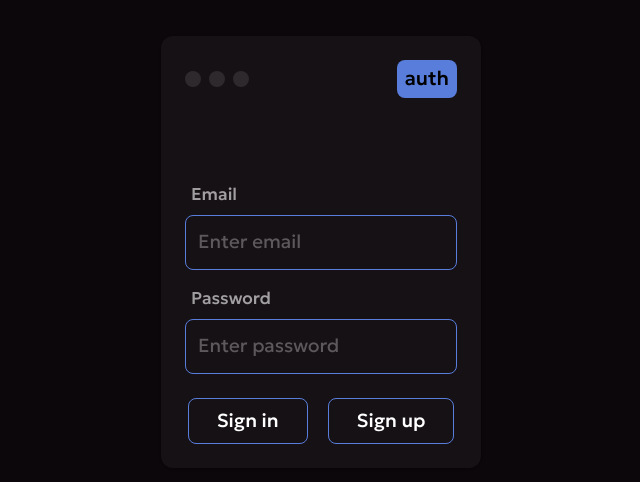
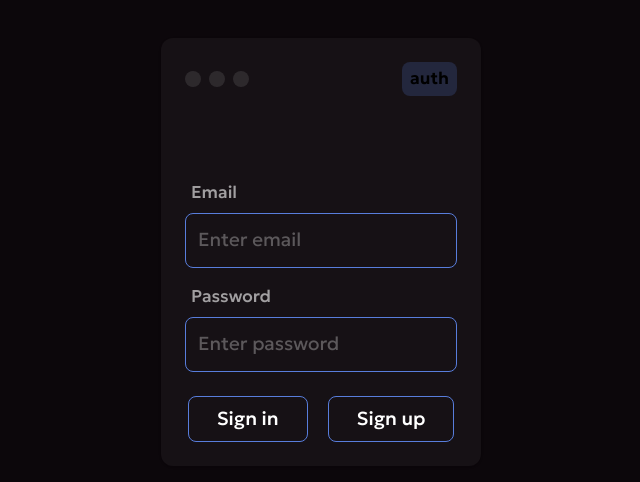
Before and after one commit to AAkismetKLASNI/planner, a Next.js app in the folder client/: page / in a window 1280 px wide. Shown: the part 148-630 px from the top of the page, without its empty margins (319-959 px from the left). Built offline with nearby package versions, Linux system fonts and the light colour scheme.

Commit message:
client/style: работа над визуалом

```diff
--- a/client/package.json
+++ b/client/package.json
@@ -33,7 +33,6 @@
     "sass": "^1.83.4",
     "scss": "^0.2.4",
     "sonner": "^1.7.2",
-    "tailwind-variants": "^0.3.1",
     "yup": "^1.6.1"
   },
   "devDependencies": {
--- a/client/src/app/i/settings/page.tsx
+++ b/client/src/app/i/settings/page.tsx
@@ -11,7 +11,7 @@ export const metadata: Metadata = {
 export default function SettingsPage() {
   return (
     <div>
-      <Heading title="Settings" />
+      <Heading title="settings" />
       <Settings />
     </div>
   );
--- a/client/src/app/i/tasks/config/priority.data.ts
+++ b/client/src/app/i/tasks/config/priority.data.ts
@@ -8,14 +8,14 @@ export interface IPriorityOption extends IOption {
 export const PRIORITY: IPriorityOption[] = [
   {
     label: 'high',
-    value: 'bg-[#c71d1c]',
+    value: '156, 43, 43',
   },
   {
     label: 'medium',
-    value: 'bg-[#dd992b]',
+    value: '255, 128, 0',
   },
   {
     label: 'low',
-    value: 'bg-[#0048ab]',
+    value: '0, 128, 255',
   },
 ];
--- a/client/src/app/i/time-blocks/components/time.block.tsx
+++ b/client/src/app/i/time-blocks/components/time.block.tsx
@@ -1,6 +1,6 @@
 'use client';
 
-// note: к слову, не знаю как, но для мобильных версий можно будет сделеть возможный свап влево блоков, чтобы удалить или изменить их как в ТГ с чатами
+// feat: к слову, не знаю как, но для мобильных версий можно будет сделеть возможный свап влево блоков, чтобы удалить или изменить их как в ТГ с чатами
 import { useDeleteTimeBlock } from '../hooks/use.delete.time.block';
 import { useTimeBlockSortable } from '../hooks/use.time.block.sortable';
 import { Edit, GripVertical, Trash } from 'lucide-react';
@@ -24,10 +24,12 @@ export function TimeBlock({ item }: { item: ITimeBlockResponse }) {
   return (
     <div
       ref={setNodeRef}
-      className={`${item.color} rounded-lg mb-3 px-2 py-8 relative flex items-center justify-between gap-2`}
       style={{
         ...style,
+        borderColor: `rgb(${item.color})`,
+        backgroundColor: `rgba(${item.color}, 0.2)`,
       }}
+      className={`border-l-4 backdrop-blur-lg rounded-lg mb-3 px-2 py-8 relative flex items-center justify-between gap-2`}
     >
       <i className="text-xs opacity-70 absolute top-2 left-2">
         ({item.duration} min.)
--- a/client/src/app/i/time-blocks/form/colors.data.ts
+++ b/client/src/app/i/time-blocks/form/colors.data.ts
@@ -1,8 +1,8 @@
 import { IOption } from '@/components/ui/single-select/single-select';
 
 export const COLORS: IOption[] = [
-  { label: 'Blue', value: 'bg-[#0080FF]' },
-  { label: 'Red', value: 'bg-[#9C2B2B]' },
-  { label: 'Pink', value: 'bg-[#FF00FF]' },
-  { label: 'Beige', value: 'bg-[#FF8000]' },
+  { label: 'Blue', value: '0, 128, 255' },
+  { label: 'Red', value: '156, 43, 43' },
+  { label: 'Pink', value: '255, 0, 255' },
+  { label: 'Beige', value: '255, 128, 0' },
 ];
--- a/client/src/app/i/time-blocks/time.blocking.tsx
+++ b/client/src/app/i/time-blocks/time.blocking.tsx
@@ -10,7 +10,7 @@ export function TimeBlocking() {
 
   return (
     <FormProvider {...methods}>
-      <div className="flex flex-col w-1/2 mx-auto gap-6">
+      <div className="flex flex-col w-10/12 mx-auto gap-6">
         <TimeBlocksForm />
         <TimeBlockingList />
       </div>
--- a/client/src/components/ui/badge/badge.tsx
+++ b/client/src/components/ui/badge/badge.tsx
@@ -1,18 +1,18 @@
 import type { PropsWithChildren } from 'react';
-
-// fix: удалить если что
-// import { tv } from 'tailwind-variants';
 
 interface IBadge {
   color: string | undefined;
   onClick?: () => void;
 }
 
+// fix: решить что-то с RGB
+
 export function Badge({ children, color, onClick }: PropsWithChildren<IBadge>) {
   return (
     <span
       onClick={onClick}
-      className={`rounded-lg ${color} w-max py-1 px-2 font-semibold text-sm text-white transition cursor-pointer`}
+      style={{ backgroundColor: `rgba(${color}, 0.2)` }}
+      className={`rounded-lg w-max py-1 px-2 font-semibold text-sm transition cursor-pointer`}
     >
       {children}
     </span>
--- a/client/src/components/ui/heading/heading.tsx
+++ b/client/src/components/ui/heading/heading.tsx
@@ -1,3 +1,4 @@
+import { Badge } from '../badge/badge';
 import { GlobalLoader } from '../loaders/global.loader';
 
 interface IHeading {
@@ -8,9 +9,7 @@ export function Heading({ title }: IHeading) {
   return (
     <div className="flex justify-between items-center mb-12">
       <GlobalLoader />
-      <h2 className="text-lg px-2 py-1 rounded-lg bg-primary font-medium text-right">
-        {title}
-      </h2>
+      <Badge color="88, 125, 219">{title}</Badge>
     </div>
   );
 }
```
Also changed, not shown: 1 other file (tests, documents, lock files or other folders).
